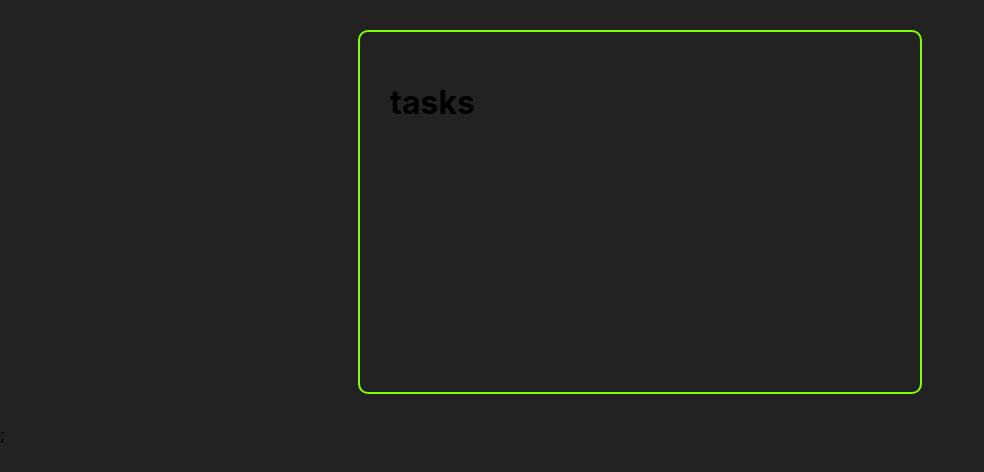
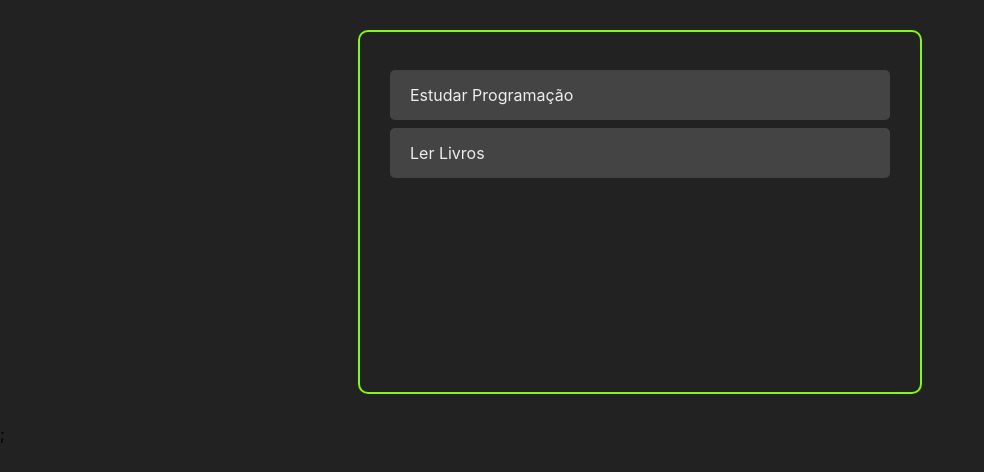
Before and after one commit to SamuelLopes56/Gerenciador-de-Tarefas, a React (Create React App) app in the folder my-app/: page / in a window 1280 px wide. Shown: the top 472 px of the page, without its empty margins (0-984 px from the left). Built offline with nearby package versions, Linux system fonts and the light colour scheme.

Commit message:
Componente Task criado

```diff
--- a/my-app/src/App.js
+++ b/my-app/src/App.jsx
@@ -20,7 +20,7 @@
     return (
         <>
             <div className='container'>
-                <Tasks tasks={tasks}/>
+                <Tasks tasks={tasks} />
             </div>;
         </>
     );
--- /dev/null
+++ b/my-app/src/components/Task.css
@@ -0,0 +1,10 @@
+.task-container {
+    background-color: #444;
+    margin: 8px 0;
+    padding: 15px 20px;
+    display: flex;
+    border-radius: 5px;
+    justify-content: space-between;
+    color: #eee;
+    align-items: center;
+}
--- /dev/null
+++ b/my-app/src/components/Task.jsx
@@ -0,0 +1,9 @@
+import React from 'react';
+
+import "./Task.css";
+
+const Task = ({ task }) => {
+    return <div className="task-container">{task.title}</div>;
+};
+
+export default Task;
--- a/my-app/src/components/Tasks.js
+++ /dev/null
@@ -1,7 +0,0 @@
-import React from "react";
-
-const Tasks = ({tasks}) => {
-    return <h1>tasks</h1>
-};
-
-export default Tasks;
--- /dev/null
+++ b/my-app/src/components/Tasks.jsx
@@ -0,0 +1,15 @@
+import React from "react";
+
+import Task from "./Task";
+
+const Tasks = ({ tasks }) => {
+    return (
+        <>
+            {tasks.map((task) => (
+                <Task task={task} />
+            ))}
+        </>
+    )
+};
+
+export default Tasks;
```
Also changed, not shown: my-app/src/components/AddTask.jsx (added, +9 -0 lines).
